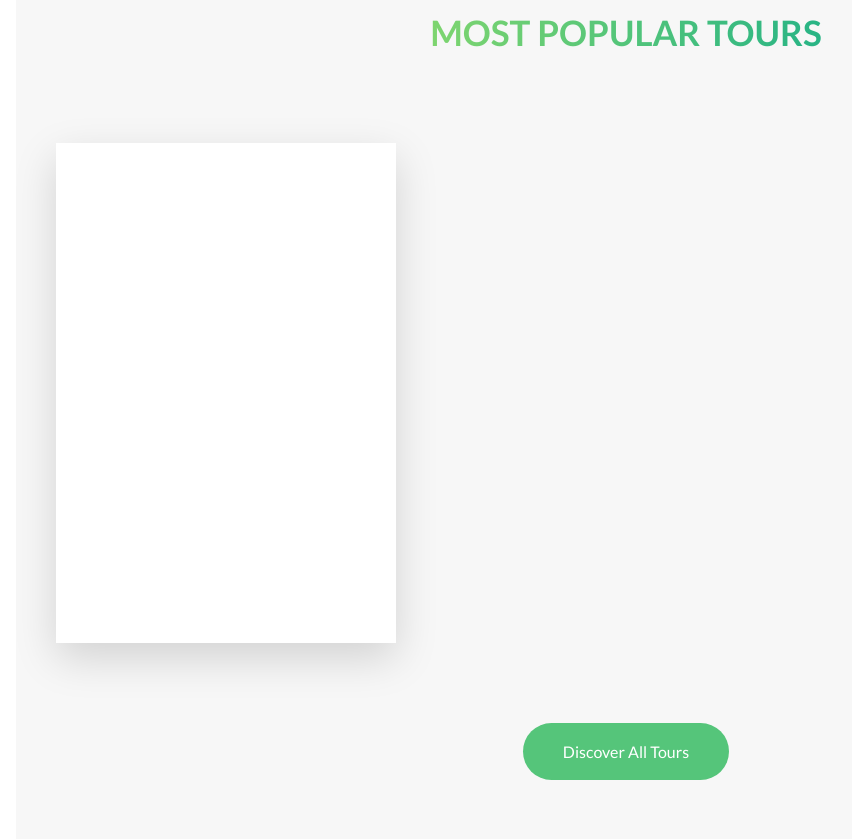
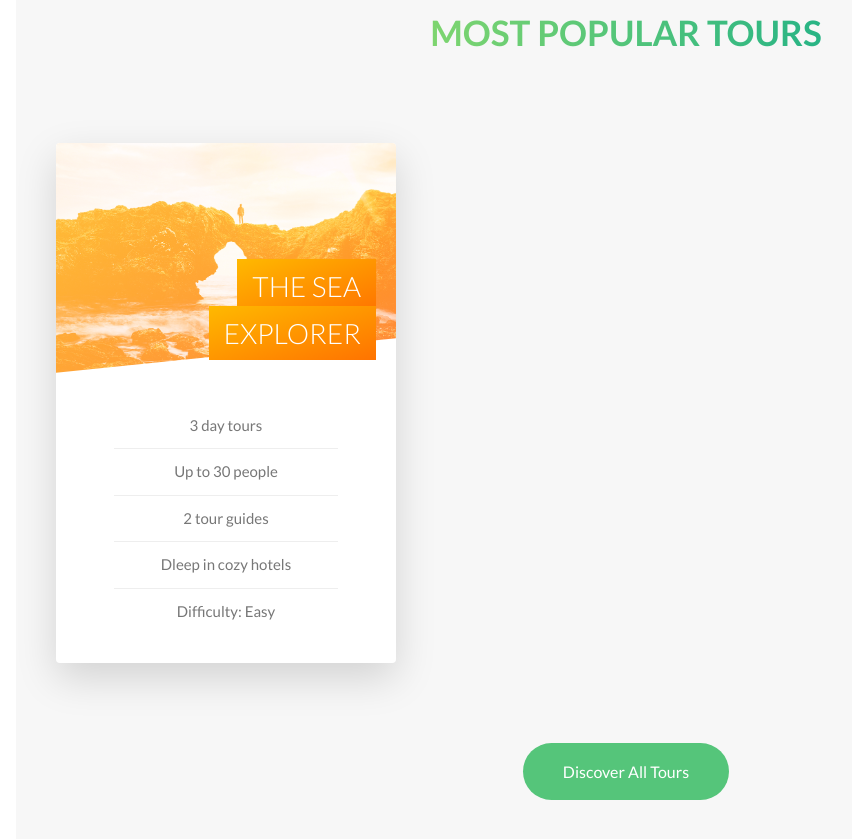
Before and after one commit to niyoj/advanced-css-and-scss-course, a website: page natours/index.html in a window 1280 px wide. Shown: the part 2242-3081 px from the top of the page, without its empty margins (14-866 px from the left). Drawn offline with Linux system fonts and the light colour scheme.

Commit message:
completes plans section part 2

```diff
--- a/natours/index.html
+++ b/natours/index.html
@@ -152,7 +152,20 @@
             <div class="row">
                 <div class="col-1-of-3">
                     <div class="card card--1">
-                        <div class="card__side card__side--front"></div>
+                        <div class="card__side card__side--front">
+                            <div class="card__img">&nbsp;</div>
+                            <h4 class="card__heading">
+                                <span class="card__heading--span">the sea explorer</span></h4>
+                            <div class="card__details">
+                                <ul>
+                                    <li>3 day tours</li>
+                                    <li>Up to 30 people</li>
+                                    <li>2 tour guides</li>
+                                    <li>Dleep in cozy hotels</li>
+                                    <li>Difficulty: Easy</li>
+                                </ul>
+                            </div>
+                        </div>
                         <div class="card__side card__side--back"></div>
                     </div>
                 </div>
--- a/natours/sass/abstracts/_variables.scss
+++ b/natours/sass/abstracts/_variables.scss
@@ -9,6 +9,7 @@ $color-tertiary-light: #2998ff;
 $color-tertiary-dark: #5643fa;
 
 $color-grey-light-1: #f7f7f7;
+$color-grey-light-2: #eee;
 
 $color-dark-grey: #777;
 $color-white: #fff;
--- a/natours/sass/components/_card.scss
+++ b/natours/sass/components/_card.scss
@@ -2,20 +2,65 @@
     position: relative;
     perspective: 150rem;
     -moz-perspective: 150rem;
-    height: 50rem;
+    height: 52rem;
 
     &__side {
         position: absolute;
         top: 0;
         left: 0;
-        height: 50rem;
+        height: 52rem;
         width: 100%;
         backface-visibility: hidden;
         transition: all .8s ease;
         box-shadow: 0 1.5rem 4rem rgba($color-black, 0.15);
+        border-radius: .4rem;
+        overflow: hidden;
 
         &--front {
+            position: relative;
             background-color: $color-white;
+
+            .card__img {
+                background-blend-mode: screen;
+            }
+
+            .card__heading {
+                position: absolute;
+                top: 12rem;
+                right: 2rem;
+                text-align: right;
+                font-size: 2.8rem;
+                font-weight: 300;
+                text-transform: uppercase;
+                color: $color-white;
+                width: 75%;
+
+                &--span {
+                    padding: 1rem 1.5rem;
+                    -webkit-box-decoration-break: clone;
+                    box-decoration-break: clone;
+                }
+            }
+
+            .card__details {
+                padding: 3rem;
+
+                ul {
+                    list-style-type: none;
+                    width: 80%;
+                    margin: 0 auto;
+
+                    li {
+                        text-align: center;
+                        font-size: 1.5rem;
+                        padding: 1rem;
+
+                        &:not(:last-child) {
+                            border-bottom: 1px solid $color-grey-light-2;
+                        }
+                    }
+                }
+            }
         }
 
         &--back {
@@ -23,19 +68,49 @@
         }
     }
 
+    &__img {
+        height: 23rem;
+        background-size: cover;
+        -webkit-clip-path: polygon(0 0, 100% 0, 100% 85%, 0 100%);
+        clip-path: polygon(0 0, 100% 0, 100% 85%, 0 100%);
+    }
+
     &--1 {
+        .card__side--front {
+            .card__img {
+                background-image: linear-gradient(to right bottom, $color-secondary-light, $color-secondary-dark),
+                url("../img/nat-5.jpg");
+            }
+
+            .card__heading--span {
+                background-image: linear-gradient(to right bottom, $color-secondary-light, $color-secondary-dark);
+            }
+        }
+
         .card__side--back {
             background: linear-gradient(to right bottom, $color-secondary-light, $color-secondary-dark);
         }
     }
 
     &--2 {
+        .card__side--front {
+            .card_img {
+                background-image: url("../img/nat-6.jpg");
+            }
+        }
+
         .card__side--back {
             background: linear-gradient(to right bottom, $color-primary-light, $color-primary-dark);
         }
     }
 
-    &--2 {
+    &--3 {
+        .card__side--front {
+            .card_img {
+                background-image: url("../img/nat-7.jpg");
+            }
+        }
+
         .card__side--back {
             background-image: linear-gradient(to right bottom, $color-tertiary-light, $color-tertiary-dark);
         }
--- a/natours/sass/layouts/_header.scss
+++ b/natours/sass/layouts/_header.scss
@@ -3,6 +3,7 @@
     height: 95vh;   /* the height of .site-header must be 95% of the viewport height*/
     background: linear-gradient(to right bottom, rgba($color-primary-light, 0.8), rgba($color-primary-dark, 0.8)), url("../img/hero.jpg") no-repeat top; // in sass we can use hex inside of rgba
     background-size: cover;
+    -webkit-clip-path: polygon(0 0, 100% 0, 100% 75vh, 0% 100%);
     clip-path: polygon(0 0, 100% 0, 100% 75vh, 0% 100%);
 
     &__logo-wrapper {
```
Also changed, not shown: natours/css/style.css.
